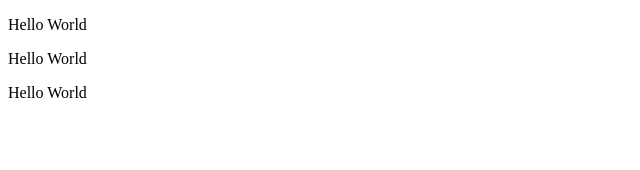
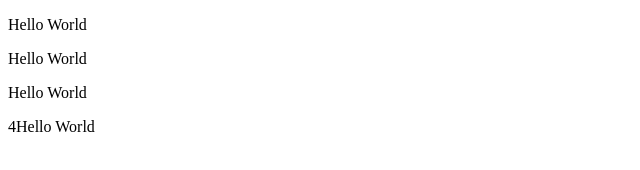
Before and after one commit to windylianardi/harisenin-belajar-git, a plain HTML site: page index.html in a window 1280 px wide. Shown: the whole page, without its empty margins (0-640 px from the left). Drawn offline with Linux system fonts and the light colour scheme.

Commit message:
feat : menambah 4 helloo world

```diff
--- a/index.html
+++ b/index.html
@@ -9,5 +9,6 @@
     <p>Hello World</p>
     <p>Hello World</p>
     <p>Hello World</p>
+    <p>4Hello World</p>
 </body>
 </html>
```
